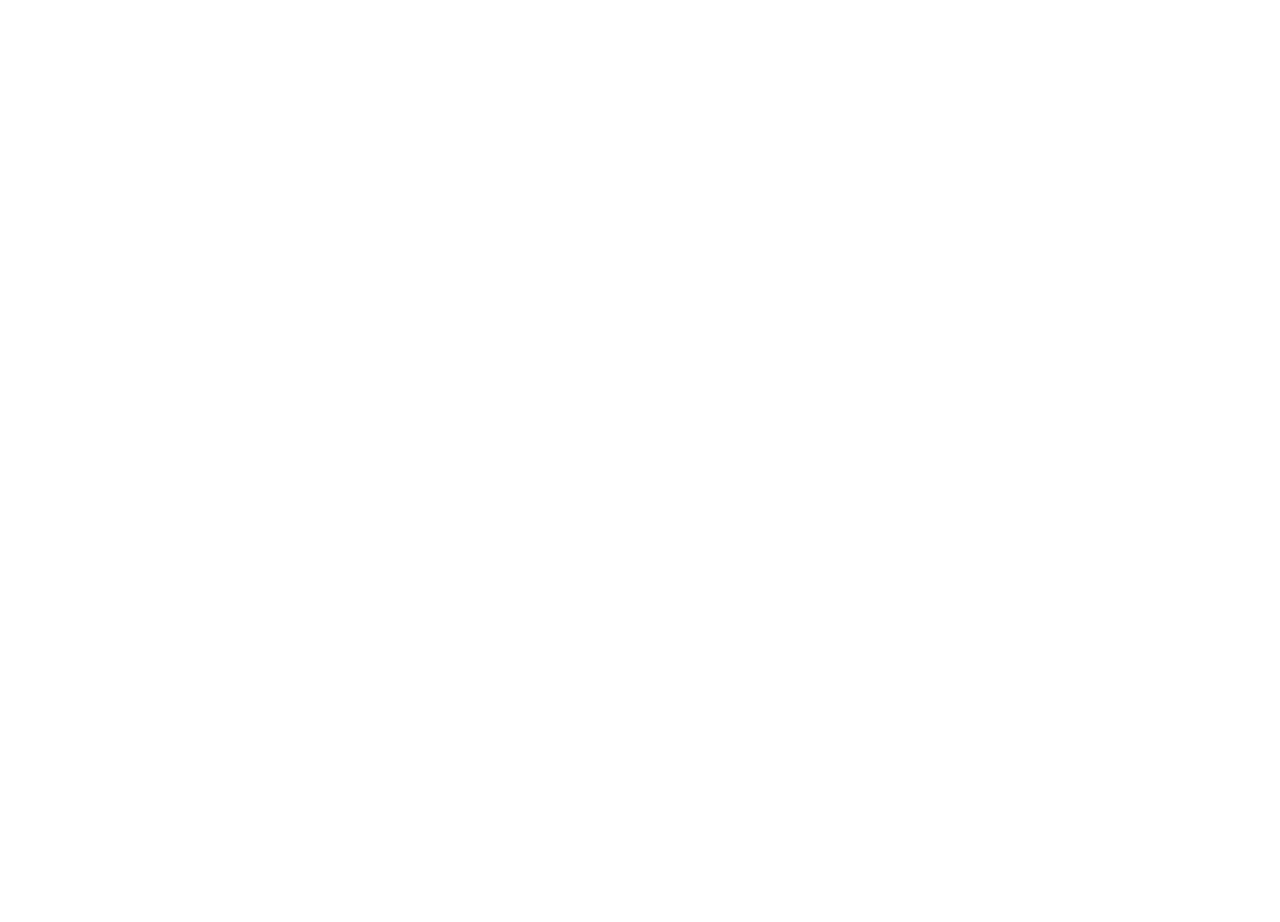
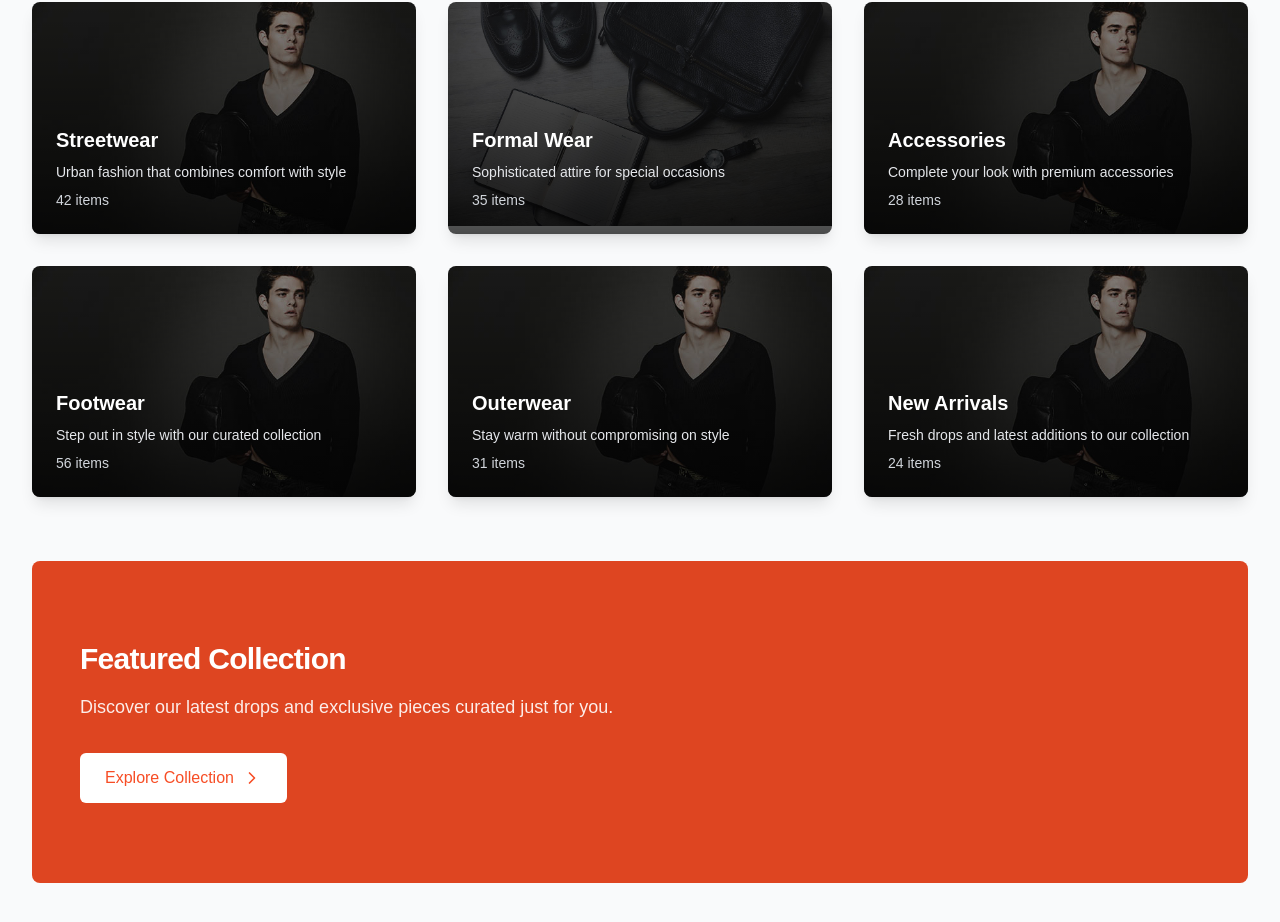
Before and after one commit to Apex10A/drip-republic, a Next.js app: page /categories in a window 1280 px wide. Shown: the part 294-1216 px from the top of the page. Before the commit the page ends 800 px from the top, so only its background shows below. Built offline with nearby package versions, Linux system fonts and the light colour scheme.

Commit message:
fix/categories page

```diff
--- a/src/app/(landing-page)/categories/page.tsx
+++ b/src/app/(landing-page)/categories/page.tsx
@@ -1,9 +1,155 @@
-import React from 'react'
+"use client";
+import React from 'react';
+import { ChevronRight, ArrowRight } from 'lucide-react';
 
-const page = () => {
+const categories = [
+  {
+    id: 1,
+    name: 'Streetwear',
+    description: 'Urban fashion that combines comfort with style',
+    image: '/img_1.jpg',
+    itemCount: 42,
+  },
+  {
+    id: 2,
+    name: 'Formal Wear',
+    description: 'Sophisticated attire for special occasions',
+    image: '/img_3.jpg',
+    itemCount: 35,
+  },
+  {
+    id: 3,
+    name: 'Accessories',
+    description: 'Complete your look with premium accessories',
+    image: '/img_1.jpg',
+    itemCount: 28,
+  },
+  {
+    id: 4,
+    name: 'Footwear',
+    description: 'Step out in style with our curated collection',
+    image: '/img_1.jpg',
+    itemCount: 56,
+  },
+  {
+    id: 5,
+    name: 'Outerwear',
+    description: 'Stay warm without compromising on style',
+    image: '/img_1.jpg',
+    itemCount: 31,
+  },
+  {
+    id: 6,
+    name: 'New Arrivals',
+    description: 'Fresh drops and latest additions to our collection',
+    image: '/img_1.jpg',
+    itemCount: 24,
+  }
+];
+
+const CategoriesPage = () => {
   return (
-    <div>Check our categories</div>
-  )
-}
+    <div className="min-h-screen bg-gray-50">
+      {/* Hero Section */}
+      <div className="bg-gray-900 text-white py-16">
+        <div className="max-w-7xl mx-auto px-4 sm:px-6 lg:px-8">
+          <div className="text-center">
+            <h1 className="text-4xl font-extrabold tracking-tight sm:text-5xl lg:text-6xl animate-fade-in">
+              Shop by Category
+            </h1>
+            <p className="mt-4 text-xl text-gray-300 max-w-3xl mx-auto">
+              Explore our carefully curated collections designed to elevate your style
+            </p>
+          </div>
+        </div>
+      </div>
 
-export default page
+      {/* Categories Grid */}
+      <div className="max-w-7xl mx-auto px-4 sm:px-6 lg:px-8 py-16">
+        <div className="grid grid-cols-1 md:grid-cols-2 lg:grid-cols-3 gap-8">
+          {categories.map((category, index) => (
+            <div
+              key={category.id}
+              className="group relative overflow-hidden rounded-lg shadow-lg hover:shadow-xl transition-shadow duration-300"
+              style={{
+                animation: `fadeIn 0.5s ease-out forwards ${index * 0.1}s`,
+                opacity: 0
+              }}
+            >
+              <div className="aspect-w-3 aspect-h-2">
+                <img
+                  src={category.image}
+                  alt={category.name}
+                  className="w-full h-full object-cover transform group-hover:scale-105 transition-transform duration-300"
+                />
+                <div className="absolute inset-0 bg-gradient-to-t from-black/70 to-transparent" />
+              </div>
+
+              <div className="absolute bottom-0 left-0 right-0 p-6">
+                <div className="flex items-center justify-between">
+                  <div>
+                    <h3 className="text-xl font-bold text-white mb-2">
+                      {category.name}
+                    </h3>
+                    <p className="text-gray-200 text-sm">
+                      {category.description}
+                    </p>
+                  </div>
+                  <div className="opacity-0 group-hover:opacity-100 transition-opacity duration-300">
+                    <ArrowRight className="h-6 w-6 text-white" />
+                  </div>
+                </div>
+                <p className="text-sm text-gray-300 mt-2">
+                  {category.itemCount} items
+                </p>
+              </div>
+
+              <a href={`/category/${category.id}`} className="absolute inset-0">
+                <span className="sr-only">View {category.name}</span>
+              </a>
+            </div>
+          ))}
+        </div>
+      </div>
+
+      {/* Featured Collection Banner */}
+      <div className="max-w-7xl mx-auto px-4 sm:px-6 lg:px-8 pb-16">
+        <div className="relative overflow-hidden rounded-lg bg-[#f74d25]">
+          <div className="absolute inset-0 bg-black/10" />
+          <div className="relative px-6 py-16 sm:px-12 sm:py-20">
+            <div className="max-w-xl">
+              <h2 className="text-3xl font-bold tracking-tight text-white">
+                Featured Collection
+              </h2>
+              <p className="mt-4 text-lg text-white/90">
+                Discover our latest drops and exclusive pieces curated just for you.
+              </p>
+              <a
+                href="/featured"
+                className="mt-8 inline-flex items-center px-6 py-3 border border-transparent text-base font-medium rounded-md text-[#f74d25] bg-white hover:bg-gray-50 transition-colors duration-300"
+              >
+                Explore Collection
+                <ChevronRight className="ml-2 h-5 w-5" />
+              </a>
+            </div>
+          </div>
+        </div>
+      </div>
+
+      <style jsx global>{`
+        @keyframes fadeIn {
+          from {
+            opacity: 0;
+            transform: translateY(20px);
+          }
+          to {
+            opacity: 1;
+            transform: translateY(0);
+          }
+        }
+      `}</style>
+    </div>
+  );
+};
+
+export default CategoriesPage;
```
